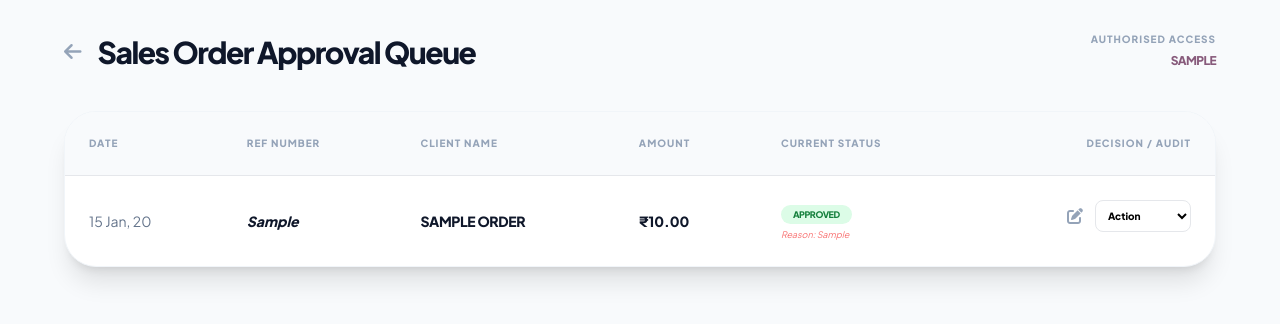
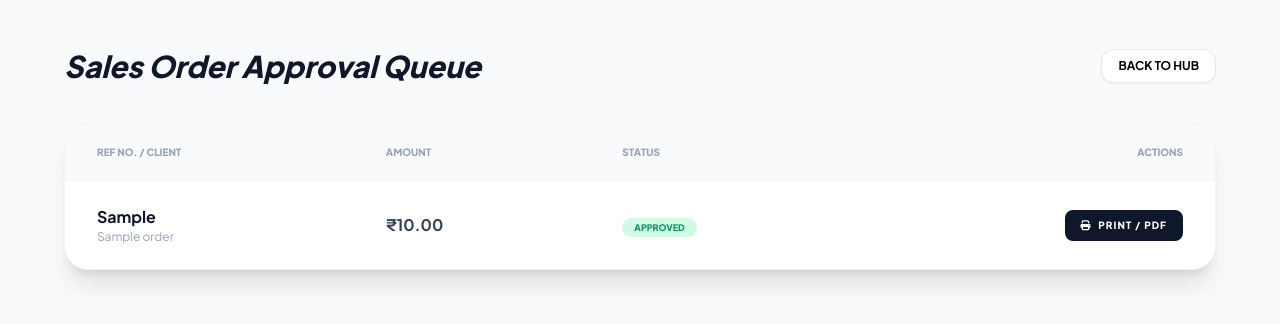
Before and after one commit to careatc1-pixel/A-SmartERP, a Flask app: page /sales/approvals/orders in a window 1280 px wide. Shown: the top 324 px of the page. Run offline with Flask 3, Linux system fonts and the light colour scheme; a user stored in the database is signed in; tables that the repository leaves empty hold one stand-in row (values such as "Sample post"); some libraries are stand-ins or nearby versions.

Commit message:
Invoicing-ERP-Reset-Sat 04/18/2026-19:48:54.54

```diff
--- a/app.py
+++ b/app.py
@@ -16,7 +16,7 @@ if DB_URL.startswith("postgres://"):
 app.config.update(
     SQLALCHEMY_DATABASE_URI=DB_URL,
     SQLALCHEMY_TRACK_MODIFICATIONS=False,
-    SECRET_KEY='ATHARV_ERP_V25_PURCHASE_INTEGRATION'
+    SECRET_KEY='ATHARV_ERP_V26_PRINT_MASTER'
 )
 
 db = SQLAlchemy(app)
@@ -260,7 +260,7 @@ def delivery_challan():
 @login_required
 def payments_received():
     customers = Customer.query.filter_by(user_id=current_user.id).all()
-    return render_template('payments_received.html', customers=customers, name=current_user.username)
+    return render_template('payments.html', customers=customers, name=current_user.username)
 
 @app.route('/sales/credit-notes')
 @login_required
@@ -272,6 +272,22 @@ def credit_notes():
 @login_required
 def eway_bills():
     return render_template('eway_bills.html', name=current_user.username)
+
+# --- VIEW & PRINT ROUTES ---
+
+@app.route('/sales/view/<inv_no>')
+@login_required
+def view_invoice(inv_no):
+    invoice = SaleInvoice.query.filter_by(inv_no=inv_no, user_id=current_user.id).first()
+    customers = Customer.query.filter_by(user_id=current_user.id).all()
+    return render_template('sales_form.html', invoice=invoice, customers=customers, mode='print', name=current_user.username)
+
+@app.route('/sales/order/view/<so_no>')
+@login_required
+def view_sales_order(so_no):
+    order = SalesOrder.query.filter_by(so_no=so_no, user_id=current_user.id).first()
+    customers = Customer.query.filter_by(user_id=current_user.id).all()
+    return render_template('sales_order_form.html', order=order, customers=customers, mode='print', name=current_user.username)
 
 # --- API ENDPOINTS ---
 
--- a/templates/approval_list.html
+++ b/templates/approval_list.html
@@ -7,118 +7,80 @@
     <script src="https://cdn.tailwindcss.com"></script>
     <link rel="stylesheet" href="https://cdnjs.cloudflare.com/ajax/libs/font-awesome/6.5.0/css/all.min.css">
     <style>
-        @import url('https://fonts.googleapis.com/css2?family=Plus+Jakarta+Sans:wght@400;600;800&display=swap');
+        @import url('https://fonts.googleapis.com/css2?family=Plus+Jakarta+Sans:wght@400;600;700;800&display=swap');
         body { font-family: 'Plus Jakarta Sans', sans-serif; background: #f8fafc; }
     </style>
 </head>
-<body class="p-8">
-
+<body class="p-6 md:p-12">
     <div class="max-w-6xl mx-auto">
         <div class="flex justify-between items-center mb-10">
-            <div class="flex items-center gap-4">
-                <a href="/sales/hub" class="text-slate-400 hover:text-slate-900 transition-all"><i class="fa-solid fa-arrow-left text-xl"></i></a>
-                <h1 class="text-3xl font-black text-slate-900 tracking-tighter">{{ title }}</h1>
-            </div>
-            <div class="text-right">
-                <span class="text-[10px] font-black text-slate-400 uppercase tracking-widest block">Authorised Access</span>
-                <span class="text-xs font-bold text-[#875A7B] uppercase tracking-tighter">{{ name }}</span>
-            </div>
+            <h1 class="text-3xl font-black text-slate-900 italic">{{ title }}</h1>
+            <a href="/sales/hub" class="bg-white border px-4 py-2 rounded-xl text-xs font-bold shadow-sm hover:bg-slate-50">BACK TO HUB</a>
         </div>
 
-        <div class="bg-white rounded-[2rem] shadow-xl border border-slate-100 overflow-hidden">
+        <div class="bg-white rounded-3xl shadow-xl overflow-hidden border border-slate-100">
             <table class="w-full text-left">
-                <thead class="bg-slate-50 border-b">
-                    <tr class="text-[10px] font-black text-slate-400 uppercase tracking-widest">
-                        <th class="p-6">Date</th>
-                        <th class="p-6">Ref Number</th>
-                        <th class="p-6">Client Name</th>
-                        <th class="p-6">Amount</th>
-                        <th class="p-6">Current Status</th>
-                        <th class="p-6 text-right">Decision / Audit</th>
+                <thead class="bg-slate-50 border-b border-slate-100">
+                    <tr>
+                        <th class="px-8 py-5 text-[10px] font-black uppercase text-slate-400">Ref No. / Client</th>
+                        <th class="px-8 py-5 text-[10px] font-black uppercase text-slate-400">Amount</th>
+                        <th class="px-8 py-5 text-[10px] font-black uppercase text-slate-400">Status</th>
+                        <th class="px-8 py-5 text-[10px] font-black uppercase text-slate-400 text-right">Actions</th>
                     </tr>
                 </thead>
                 <tbody class="divide-y divide-slate-50">
                     {% for item in data %}
                     <tr class="hover:bg-slate-50/50 transition-colors">
-                        <td class="p-6 text-sm font-medium text-slate-500">{{ item.date.strftime('%d %b, %y') }}</td>
-                        <td class="p-6 text-sm font-bold text-slate-900 italic">
-                            {{ item.so_no if type == 'orders' else item.inv_no }}
+                        <td class="px-8 py-6">
+                            <p class="font-bold text-slate-900">{{ item.inv_no or item.so_no }}</p>
+                            <p class="text-xs text-slate-400 font-medium">{{ item.client_name }}</p>
                         </td>
-                        <td class="p-6 text-sm font-bold text-slate-900 uppercase tracking-tight">{{ item.client_name }}</td>
-                        <td class="p-6 text-sm font-black text-slate-900">₹{{ "{:,.2f}".format(item.total_amount) }}</td>
-                        <td class="p-6">
-                            <span class="px-3 py-1 rounded-full text-[9px] font-black uppercase tracking-tighter
-                                {{ 'bg-green-100 text-green-700' if item.status == 'Approved' else
-                                   'bg-red-100 text-red-700' if item.status == 'Cancelled' else
-                                   'bg-amber-100 text-amber-700' }}">
+                        <td class="px-8 py-6 font-bold text-slate-700">₹{{ "{:,.2f}".format(item.total_amount) }}</td>
+                        <td class="px-8 py-6">
+                            <span class="px-3 py-1 rounded-full text-[9px] font-black uppercase
+                                {% if item.status == 'Approved' %} bg-emerald-100 text-emerald-600
+                                {% elif item.status == 'Cancelled' %} bg-red-100 text-red-600
+                                {% else %} bg-amber-100 text-amber-600 {% endif %}">
                                 {{ item.status }}
                             </span>
-                            {% if item.cancel_reason %}
-                            <p class="text-[9px] text-red-400 mt-1 italic font-medium">Reason: {{ item.cancel_reason }}</p>
+                        </td>
+                        <td class="px-8 py-6 text-right space-x-2">
+                            {% if item.status == 'Pending' %}
+                                <button onclick="updateStatus('{{ item.inv_no or item.so_no }}', 'Approved')" class="text-emerald-500 hover:text-emerald-700 text-sm font-bold uppercase tracking-tighter">Approve</button>
+                                <button onclick="updateStatus('{{ item.inv_no or item.so_no }}', 'Cancelled')" class="text-red-400 hover:text-red-600 text-sm font-bold uppercase tracking-tighter">Cancel</button>
+                            {% elif item.status == 'Approved' %}
+                                <button onclick="printDocument('{{ item.inv_no or item.so_no }}', '{{ type }}')"
+                                        class="bg-slate-900 text-white px-4 py-2 rounded-lg text-[10px] font-black uppercase tracking-widest hover:bg-[#875A7B] transition-all">
+                                    <i class="fa-solid fa-print mr-1"></i> Print / PDF
+                                </button>
                             {% endif %}
-                        </td>
-                        <td class="p-6 text-right flex items-center justify-end gap-3">
-                            <button onclick="alert('Redirecting to Edit Form...')" class="text-slate-400 hover:text-blue-600 transition-colors" title="Edit Record">
-                                <i class="fa-solid fa-pen-to-square"></i>
-                            </button>
-
-                            <select onchange="handleDecision('{{ item.so_no if type == 'orders' else item.inv_no }}', this.value, '{{ type }}')"
-                                    class="text-[10px] font-bold border rounded-lg p-2 bg-white focus:ring-2 focus:ring-[#875A7B] outline-none cursor-pointer">
-                                <option value="" selected disabled>Action</option>
-                                <option value="Approved" class="text-green-600">Approve ✅</option>
-                                <option value="Cancelled" class="text-red-600">Cancel 🚫</option>
-                                <option value="Pending" class="text-amber-600">Hold ⏳</option>
-                            </select>
                         </td>
                     </tr>
                     {% endfor %}
-                    {% if not data %}
-                    <tr>
-                        <td colspan="6" class="p-20 text-center text-slate-400 italic text-sm">No pending items in the queue.</td>
-                    </tr>
-                    {% endif %}
                 </tbody>
             </table>
         </div>
     </div>
 
     <script>
-        async function handleDecision(id, status, type) {
-            let reason = "";
+        async function updateStatus(id, status) {
+            const response = await fetch('/api/update-status', {
+                method: 'POST',
+                headers: {'Content-Type': 'application/json'},
+                body: JSON.stringify({ id: id, status: status, type: '{{ type }}' })
+            });
+            if(response.ok) location.reload();
+        }
 
-            // Vikas bhai, agar "Cancelled" select kiya to reason mangenge
-            if (status === "Cancelled") {
-                reason = prompt("Why are you cancelling this record? (Mandatory):");
-                if (!reason || reason.trim() === "") {
-                    alert("Operation cancelled. Reason is required to cancel a document.");
-                    location.reload();
-                    return;
-                }
-            }
+        // PRINT LOGIC
+        function printDocument(id, type) {
+            // Hum user ko wapas wahi form dikhayenge par read-only mode mein print ke liye
+            let url = '';
+            if(type === 'orders') url = `/sales/order/view/${id}`;
+            else url = `/sales/view/${id}`;
 
-            try {
-                const response = await fetch('/api/update-status', {
-                    method: 'POST',
-                    headers: { 'Content-Type': 'application/json' },
-                    body: JSON.stringify({
-                        id: id,
-                        status: status,
-                        type: type,
-                        reason: reason
-                    })
-                });
-
-                const result = await response.json();
-
-                if(response.ok) {
-                    alert('Status updated to ' + status + ' successfully.');
-                    location.reload();
-                } else {
-                    alert('Failed to update: ' + (result.message || 'Error'));
-                }
-            } catch (e) {
-                alert('Network error. Check connection to Neon DB.');
-            }
+            // Ek naye tab mein print window kholna
+            window.open(url, '_blank');
         }
     </script>
 </body>
```
Also changed, not shown: templates/sales_form.html (+84 -40 lines).
